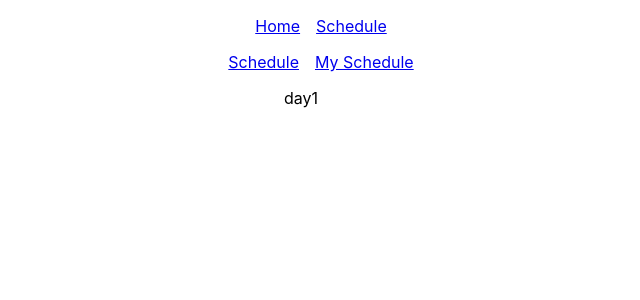
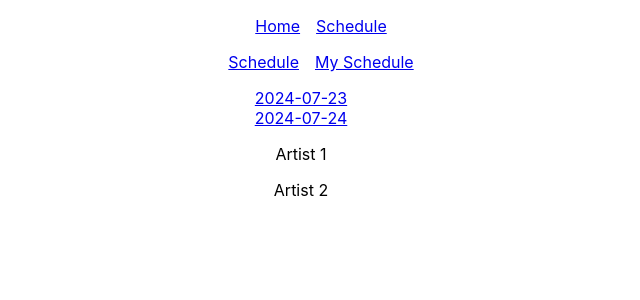
Before and after one commit to itsninam/schedule-redo, a React (Create React App) app: page /schedule/2024-07-23 in a window 1280 px wide. Shown: the top 300 px of the page, without its empty margins (339-979 px from the left). Built offline with nearby package versions, Linux system fonts and the light colour scheme.

Commit message:
Rough work displaying some data, requires refactoring

```diff
--- a/src/App.js
+++ b/src/App.js
@@ -1,21 +1,50 @@
 import "./App.scss";
 import { Routes, Route, Navigate } from "react-router-dom";
+import { useEffect, useState } from "react";
+import data from "./data/festivals.json";
+
 import Home from "./components/Home";
 import PageNotFound from "./components/PageNotFound";
 import Navigation from "./components/Navigation";
 import SchedulePage from "./components/SchedulePage";
-import Schedule from "./components/Schedule";
 import MySchedule from "./components/MySchedule";
+import ScheduleNav from "./components/ScheduleNav";
+import DaySchedule from "./components/DaySchedule";
 
 function App() {
+  const [festivals, setFestivals] = useState([]);
+
+  useEffect(() => {
+    setFestivals(data.festivals);
+  }, []);
+
+  const festivalDays = [
+    ...new Set(
+      festivals.flatMap((festival) =>
+        festival.artists.map(
+          (artist) => new Date(artist.startTime).toISOString().split("T")[0]
+        )
+      )
+    ),
+  ];
+
   return (
     <div className="App">
       <Navigation />
       <Routes>
         <Route path="/" element={<Home />} />
-        <Route path="schedule" element={<SchedulePage />}>
-          <Route index element={<Navigate to="day1" replace />} />
-          <Route path=":day" element={<Schedule />} />
+        <Route
+          path="schedule"
+          element={<SchedulePage festivalDays={festivalDays} />}
+        >
+          <Route element={<ScheduleNav festivalDays={festivalDays} />}>
+            <Route index element={<Navigate to={festivalDays[0]} replace />} />
+            <Route
+              path=":festival"
+              element={<DaySchedule festivals={festivals} />}
+            />
+            ;
+          </Route>
           <Route path="my-schedule" element={<MySchedule />} />
         </Route>
         <Route path="*" element={<PageNotFound />} />
--- /dev/null
+++ b/src/components/DaySchedule.js
@@ -0,0 +1,24 @@
+import React from "react";
+import { useParams } from "react-router-dom";
+
+function DaySchedule({ festivals }) {
+  const { festival } = useParams();
+
+  return (
+    <div>
+      {festivals.flatMap((fest) =>
+        fest.artists
+          .filter(
+            (artist) =>
+              new Date(artist.startTime).toISOString().split("T")[0] ===
+              festival
+          )
+          .map((item, index) => {
+            return <p key={index}>{item.name}</p>;
+          })
+      )}
+    </div>
+  );
+}
+
+export default DaySchedule;
--- a/src/components/Schedule.js
+++ /dev/null
@@ -1,7 +0,0 @@
-import React from "react";
-
-function Schedule() {
-  return <div>day1</div>;
-}
-
-export default Schedule;
--- /dev/null
+++ b/src/components/ScheduleNav.js
@@ -0,0 +1,20 @@
+import React from "react";
+import { Link, Outlet } from "react-router-dom";
+
+function ScheduleNav({ festivalDays }) {
+  return (
+    <div>
+      {festivalDays.map((festival, index) => {
+        return (
+          <Link key={index} to={festival}>
+            {festival}
+          </Link>
+        );
+      })}
+
+      <Outlet />
+    </div>
+  );
+}
+
+export default ScheduleNav;
--- a/src/components/SchedulePage.js
+++ b/src/components/SchedulePage.js
@@ -1,12 +1,12 @@
 import React from "react";
 import { Link, Outlet } from "react-router-dom";
 
-function SchedulePage() {
+function SchedulePage({ festivalDays }) {
   return (
     <div>
       <nav>
         <ul>
-          <Link to="/schedule/day1">Schedule</Link>
+          <Link to={`/schedule/${festivalDays[0]}`}>Schedule</Link>
           <Link to="/schedule/my-schedule">My Schedule</Link>
         </ul>
       </nav>
```
